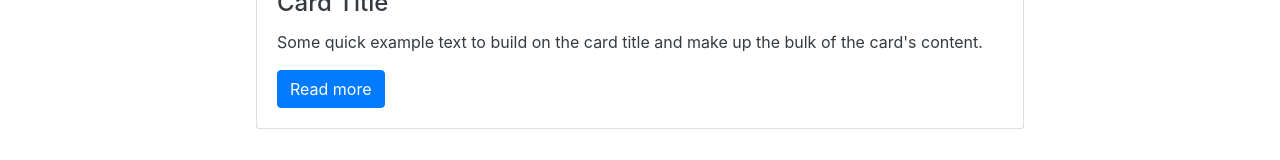
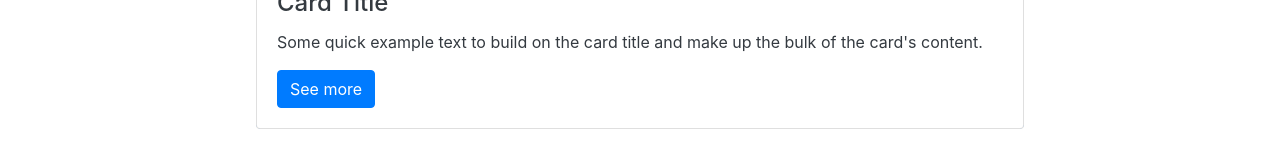
Before and after one commit to sivan2203/Portal, a Vue app in the folder frontend/: page / in a window 1280 px wide. Shown: the part 471-631 px from the top of the page. Built offline with nearby package versions, Linux system fonts and the light colour scheme.

Commit message:
Начал разработку одного поста

```diff
--- a/frontend/src/views/Home.vue
+++ b/frontend/src/views/Home.vue
@@ -11,7 +11,7 @@
         <b-card-text>
           Some quick example text to build on the card title and make up the bulk of the card's content.
         </b-card-text>
-        <b-button variant="primary">Read more</b-button>
+        <b-button variant="primary">See more</b-button>
         </b-card>
   </div>
 </template>
```
